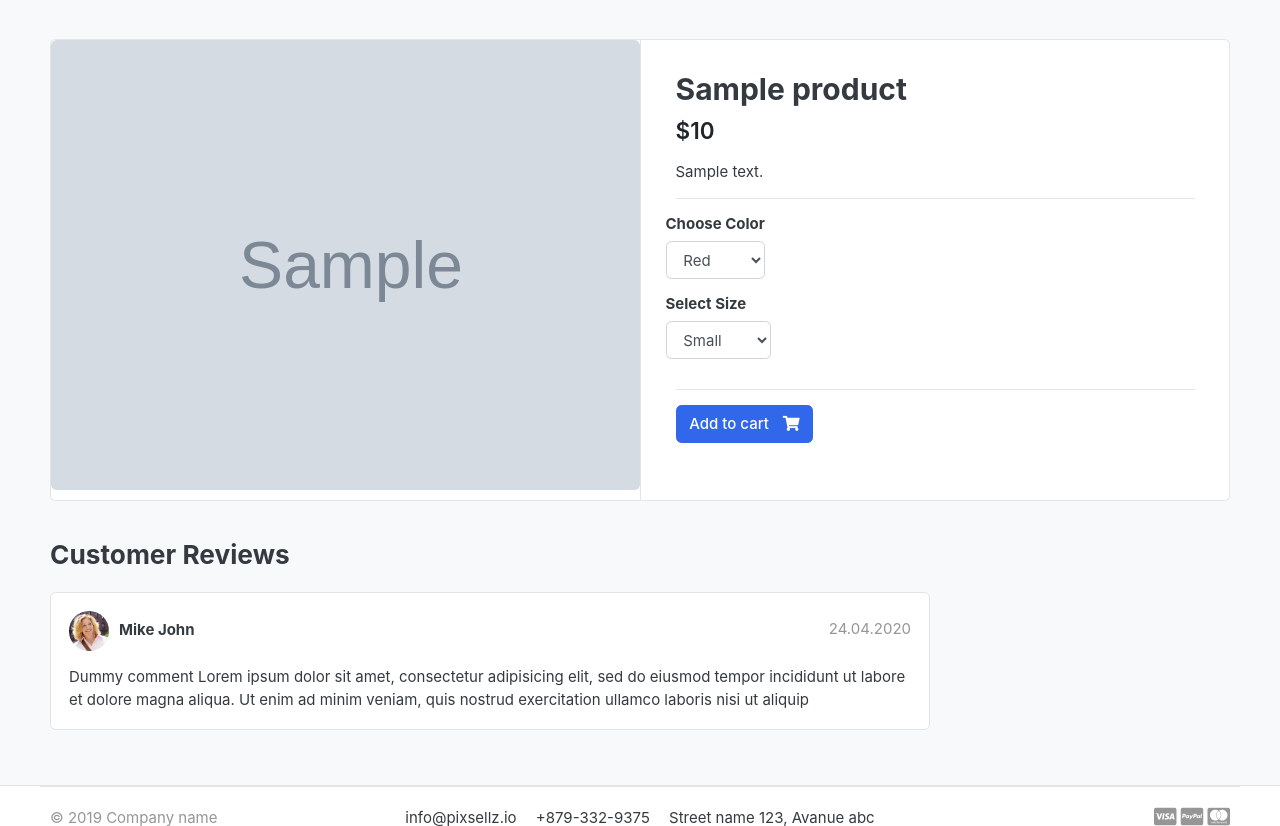
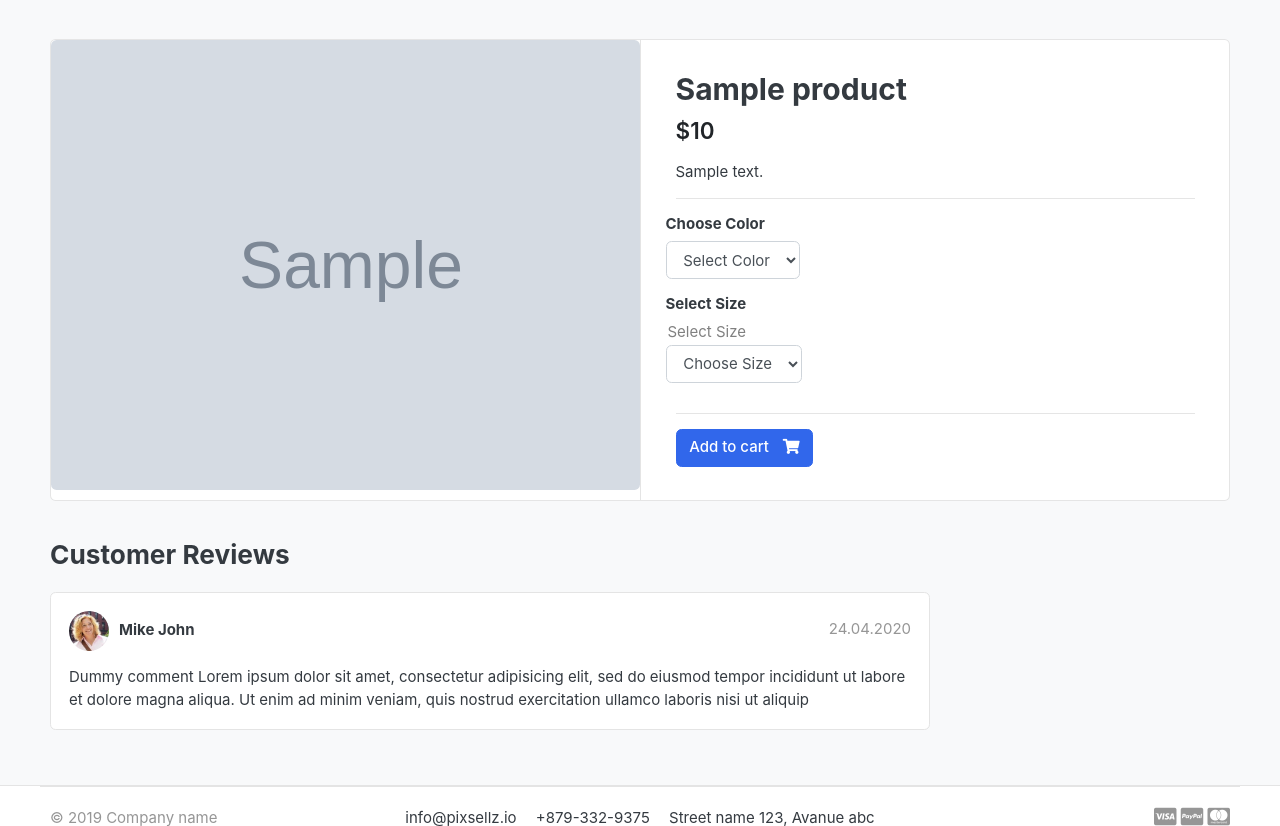
Before and after one commit to architmaheshwari99/GreatKart, a Django app: a page that uses templates/store/product_detail.html in a window 1280 px wide. Shown: the part 119-945 px from the top of the page. Run offline with Django 3.2, Linux system fonts and the light colour scheme; tables that the repository leaves empty hold one stand-in row (values such as "Sample post"); grey boxes marked "Sample" are stand-in pictures; some libraries are stand-ins or nearby versions; some web fonts are replaced.

Commit message:
adding variations in cartitem

```diff
--- a/carts/models.py
+++ b/carts/models.py
@@ -1,7 +1,7 @@
 from django.db import models
 
 # Create your models here.
-from store.models import Product
+from store.models import Product, Variations
 
 
 class Cart(models.Model):
@@ -14,6 +14,7 @@
 
 class CartItem(models.Model):
     product = models.ForeignKey(Product, on_delete=models.CASCADE)
+    variations = models.ManyToManyField(Variations, blank=True)
     cart = models.ForeignKey(Cart, on_delete=models.CASCADE)
     quantity = models.IntegerField()
     is_active = models.BooleanField(default=True)
--- a/carts/views.py
+++ b/carts/views.py
@@ -4,7 +4,7 @@
 
 # Create your views here.
 from carts.models import Cart, CartItem
-from store.models import Product
+from store.models import Product, Variations
 
 
 def _cart_id(request):
@@ -15,9 +15,22 @@
 
 
 def add_cart(request, product_id):
-    color = request.GET["color"]
-    size = request.GET["size"]
     product = Product.objects.get(id=product_id)
+    product_variation = []
+    if request.method == "POST":
+        for item in request.POST:
+            key = item
+            value = request.POST[key]
+            try:
+                variation = Variations.objects.get(
+                    product=product,
+                    variation_category__iexact=key,
+                    variation_value__iexact=value,
+                )
+                product_variation.append(variation)
+            except:
+                pass
+
     try:
         cart = Cart.objects.get(cart_id=_cart_id(request))  # use session id as cart id
     except Cart.DoesNotExist:
--- a/store/models.py
+++ b/store/models.py
@@ -31,6 +31,18 @@
 )
 
 
+class VariationManager(models.Manager):
+    def colors(self):
+        return super(VariationManager, self).filter(
+            variation_category="color", is_active=True
+        )
+
+    def sizes(self):
+        return super(VariationManager, self).filter(
+            variation_category="size", is_active=True
+        )
+
+
 class Variations(models.Model):
     product = models.ForeignKey(Product, on_delete=models.CASCADE)
     variation_category = models.CharField(
@@ -40,8 +52,10 @@
     is_active = models.BooleanField(default=True)
     created_at = models.DateTimeField(auto_now_add=True)
 
+    objects = VariationManager()
+
     def __str__(self):
-        return self.product.product_name
+        return self.variation_value
 
     class Meta:
         verbose_name = "variation"
--- a/templates/store/product_detail.html
+++ b/templates/store/product_detail.html
@@ -16,7 +16,7 @@
 </article> <!-- gallery-wrap .end// -->
 		</aside>
 		<main class="col-md-6 border-left">
-			<form action="{% url 'add_cart' single_product.id %}" method="GET">
+			<form action="{% url 'add_cart' single_product.id %}" method="POST">
 <article class="content-body">
 
 <h2 class="title">{{single_product.product_name}}</h2>
@@ -31,20 +31,24 @@
 	<div class="row">
 		<div class="item-option-select">
 			<h6>Choose Color</h6>
-			<select name="color" class="form-control">
-				<option value="red">Red</option>
-				<option value="yellow">Yellow</option>
-				<option value="green">Green</option>
+			<select name="color" class="form-control" required>
+				<option value="" disabled selected>Select Color</option>
+				{% for i in single_product.variations_set.colors %}
+				<option value="{{i.variation_value | lower}}">{{i.variation_value | capfirst}}</option>
+				{% endfor %}
 			</select>
 		</div>
 	</div> <!-- row.// -->
 	<div class="row">
 		<div class="item-option-select">
 			<h6>Select Size</h6>
-			<select name="size" class="form-control">
-				<option value="small">Small</option>
-				<option value="medium">Medium</option>
-				<option value="large">Large</option>
+			<option value="" disabled selected>Select Size</option>
+
+			<select name="size" class="form-control" required>
+				<option value="" disabled selected>Choose Size</option>
+				{% for i in single_product.variations_set.sizes %}
+				<option value="{{i.variation_value | lower}}">{{i.variation_value | capfirst}}</option>
+				{% endfor %}
 			</select>
 		</div>
 	</div> <!-- row.// -->
```
Also changed, not shown: carts/admin.py (+19 -2 lines), carts/migrations/0002_cartitem_variations.py (added), store/migrations/0003_auto_20220815_1624.py (added).
